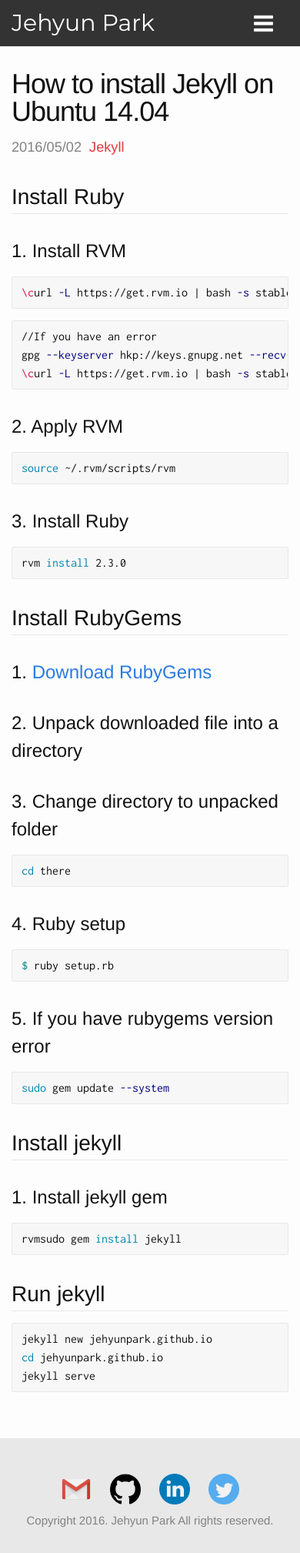
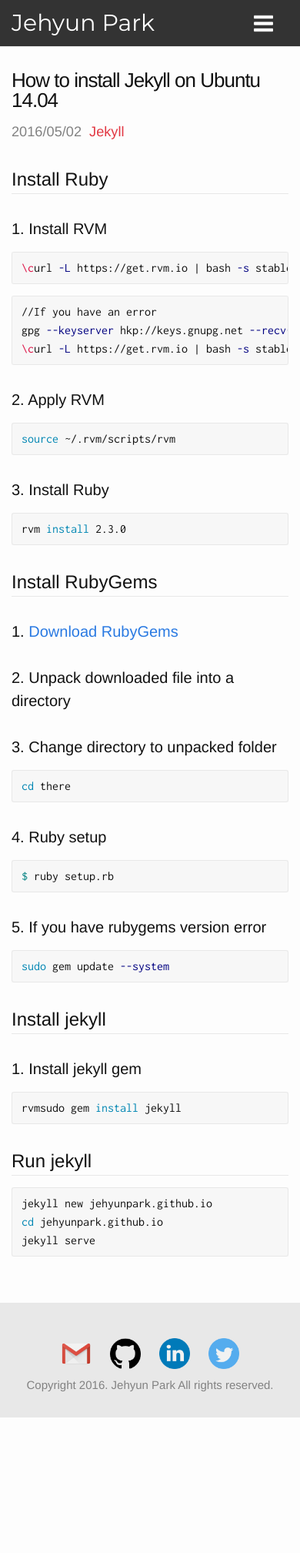
Before and after one commit to jehyunpark/jehyunpark.github.io, a Jekyll site: the page built from _posts/2016-05-02-how-to-install-jekyll-on-ubuntu-14.04.md, in a window 390 px wide. Shown: the whole page at 77% size. Built offline with Jekyll 4.4.1, drawn with Linux system fonts in a browser that asks for light colours; nearby versions of some CDN libraries; some web fonts are replaced; after the commit the page ends 1841 px from its top, so only the background shows below that.

Commit message:
Fix #13 Mobile Post font 크기 조절

```diff
--- a/_sass/_layout.scss
+++ b/_sass/_layout.scss
@@ -335,6 +335,9 @@
  */
 .post-header {
     margin-bottom: $spacing-unit;
+    > p {
+      margin-bottom: 0;
+    }
 }
 
 .post-title {
@@ -343,7 +346,7 @@
     line-height: 1;
 
     @include media-query($on-laptop) {
-        font-size: 36px;
+        font-size: 26px;
     }
 }
 
@@ -352,13 +355,17 @@
     font-size: 20px;
     word-break: keep-all;
 
+    @include media-query($on-laptop) {
+        font-size: 16px;
+    }
+
     h1 {
         font-size: 36px;
         border-bottom: 1px solid $grey-color-light;
         margin-top: 50px;
 
         @include media-query($on-laptop) {
-            font-size: 36px;
+            font-size: 28px;
         }
     }
 
@@ -368,7 +375,7 @@
         margin-top: 30px;
 
         @include media-query($on-laptop) {
-            font-size: 28px;
+            font-size: 24px;
         }
     }
 
@@ -377,7 +384,7 @@
         margin-top: 30px;
 
         @include media-query($on-laptop) {
-            font-size: 24px;
+            font-size: 20px;
         }
     }
 
@@ -385,7 +392,7 @@
         font-size: 20px;
 
         @include media-query($on-laptop) {
-            font-size: 20px;
+            font-size: 16px;
         }
     }
 
```
